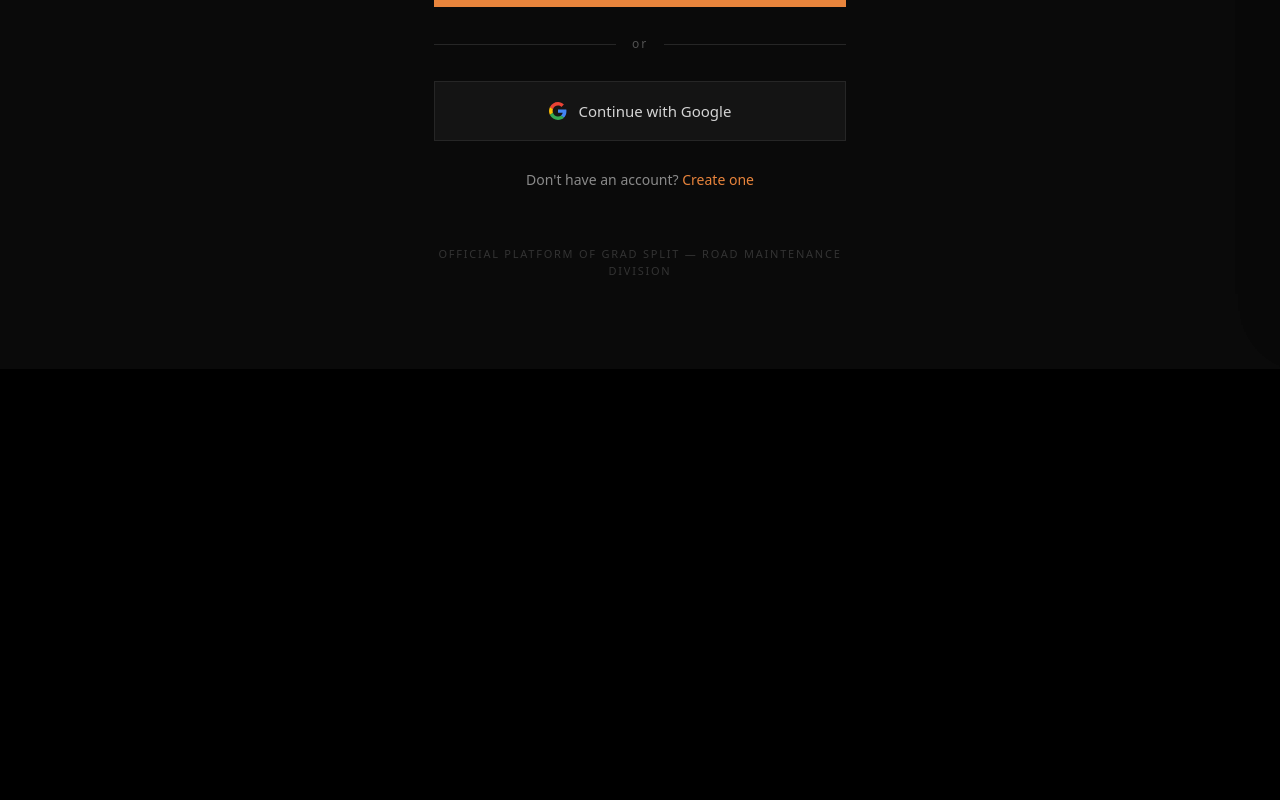
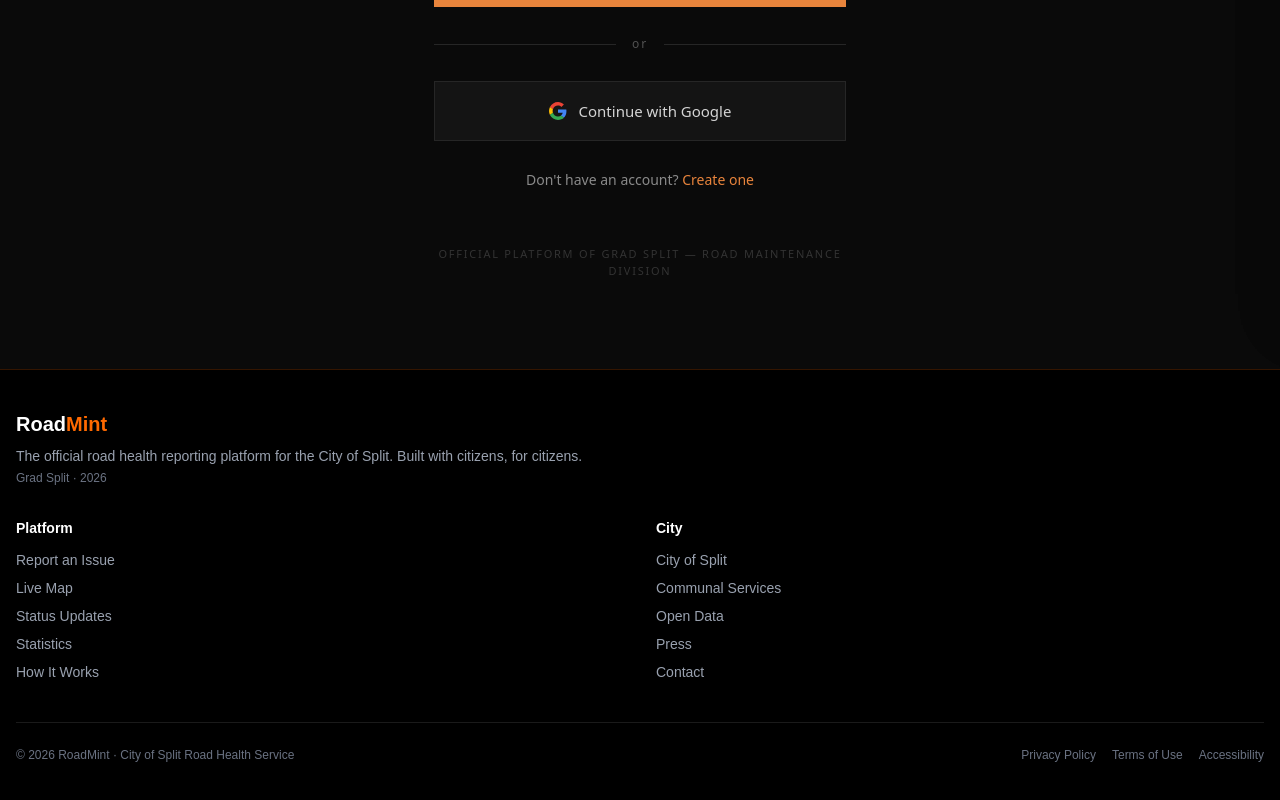
Before and after one commit to vlunic00/RoadMint---SheepAI, a Next.js app in the folder Web-App/: page /login in a window 1280 px wide. Shown: the part 494-1294 px from the top of the page. Before the commit the page ends 863 px from the top, so only its background shows below. Built offline with nearby package versions, Linux system fonts and the light colour scheme.

Commit message:
feat: add footer

```diff
--- a/Web-App/app/layout.tsx
+++ b/Web-App/app/layout.tsx
@@ -1,7 +1,10 @@
 import type { Metadata } from "next";
 import "./globals.css";
 import Header from "../components/header";
-import LiveFeedStatus from "../components/liveFeedStatus";
+import LiveFeedPanel from "../components/liveFeedStatus";
+import Footer from "../components/footer";
+
+
 
 export const metadata: Metadata = {
   title: "RoadMint",
@@ -19,8 +22,9 @@ export default function RootLayout({
         <Header />
         {children}
         <div className="hidden md:flex items-center gap-3">
-        <LiveFeedStatus />
+        <LiveFeedPanel />
       </div>
+      <Footer />
       </body>
     </html>
   );
--- /dev/null
+++ b/Web-App/components/footer.tsx
@@ -0,0 +1,73 @@
+export default function Footer() {
+  return (
+    <footer className="w-full bg-black border-t border-orange-500/20 text-gray-400">
+      <div className="max-w-7xl mx-auto px-4 py-10">
+
+        {/* TOP SECTION */}
+        <div className="mb-8">
+          <h2 className="text-white text-xl font-bold">
+            Road<span className="text-orange-500">Mint</span>
+          </h2>
+
+          <p className="mt-2 text-sm text-gray-400 max-w-xl">
+            The official road health reporting platform for the City of Split.
+            Built with citizens, for citizens.
+          </p>
+
+          <p className="mt-1 text-xs text-gray-500">
+            Grad Split · 2026
+          </p>
+        </div>
+
+        {/* GRID */}
+        <div className="grid grid-cols-1 md:grid-cols-2 gap-8">
+
+          {/* PLATFORM */}
+          <div>
+            <h3 className="text-sm font-semibold text-white mb-3">
+              Platform
+            </h3>
+
+            <ul className="space-y-2 text-sm">
+              <li className="hover:text-orange-400 cursor-pointer">Report an Issue</li>
+              <li className="hover:text-orange-400 cursor-pointer">Live Map</li>
+              <li className="hover:text-orange-400 cursor-pointer">Status Updates</li>
+              <li className="hover:text-orange-400 cursor-pointer">Statistics</li>
+              <li className="hover:text-orange-400 cursor-pointer">How It Works</li>
+            </ul>
+          </div>
+
+          {/* CITY */}
+          <div>
+            <h3 className="text-sm font-semibold text-white mb-3">
+              City
+            </h3>
+
+            <ul className="space-y-2 text-sm">
+              <li className="hover:text-orange-400 cursor-pointer">City of Split</li>
+              <li className="hover:text-orange-400 cursor-pointer">Communal Services</li>
+              <li className="hover:text-orange-400 cursor-pointer">Open Data</li>
+              <li className="hover:text-orange-400 cursor-pointer">Press</li>
+              <li className="hover:text-orange-400 cursor-pointer">Contact</li>
+            </ul>
+          </div>
+        </div>
+
+        {/* BOTTOM BAR */}
+        <div className="mt-10 pt-6 border-t border-white/10 flex flex-col md:flex-row justify-between gap-4 text-xs text-gray-500">
+
+          <div>
+            © 2026 RoadMint · City of Split Road Health Service
+          </div>
+
+          <div className="flex gap-4">
+            <span className="hover:text-orange-400 cursor-pointer">Privacy Policy</span>
+            <span className="hover:text-orange-400 cursor-pointer">Terms of Use</span>
+            <span className="hover:text-orange-400 cursor-pointer">Accessibility</span>
+          </div>
+
+        </div>
+      </div>
+    </footer>
+  );
+}
```
Also changed, not shown: 1 other file (tests, documents, lock files or other folders).
